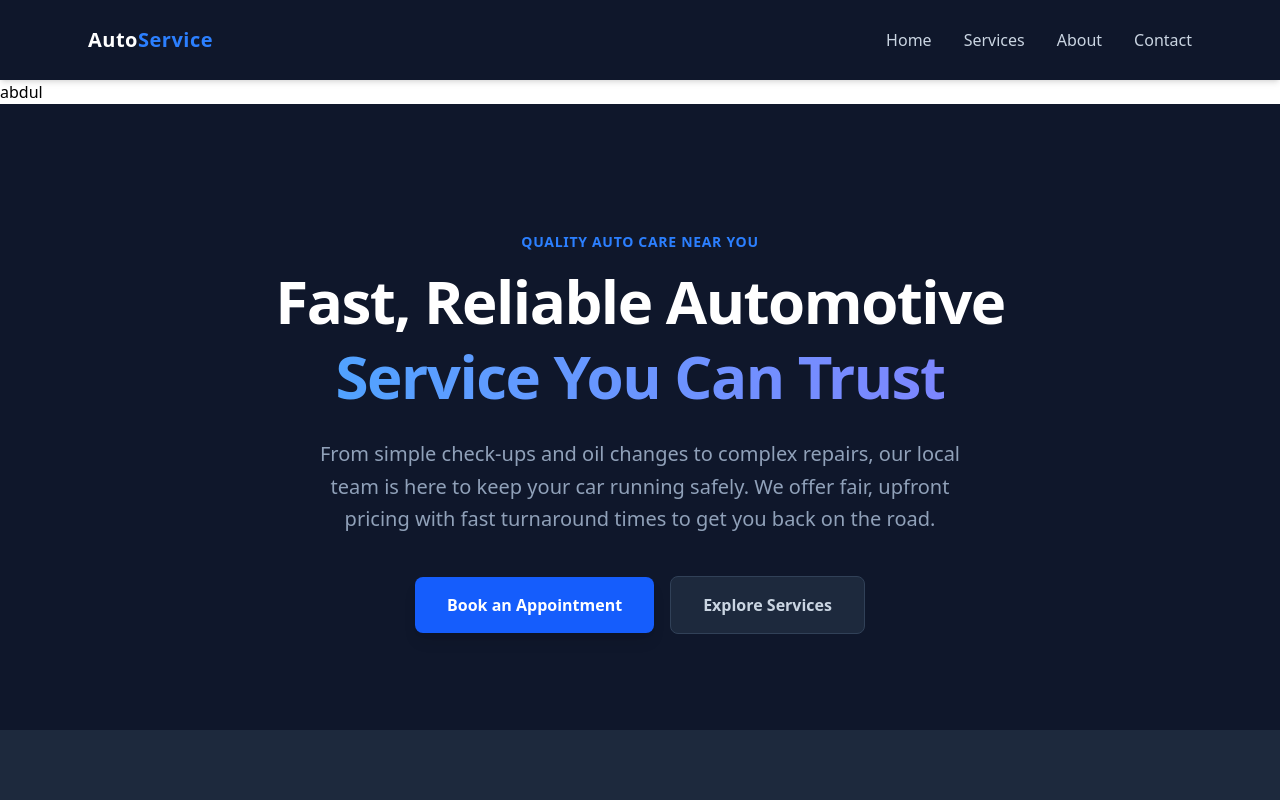
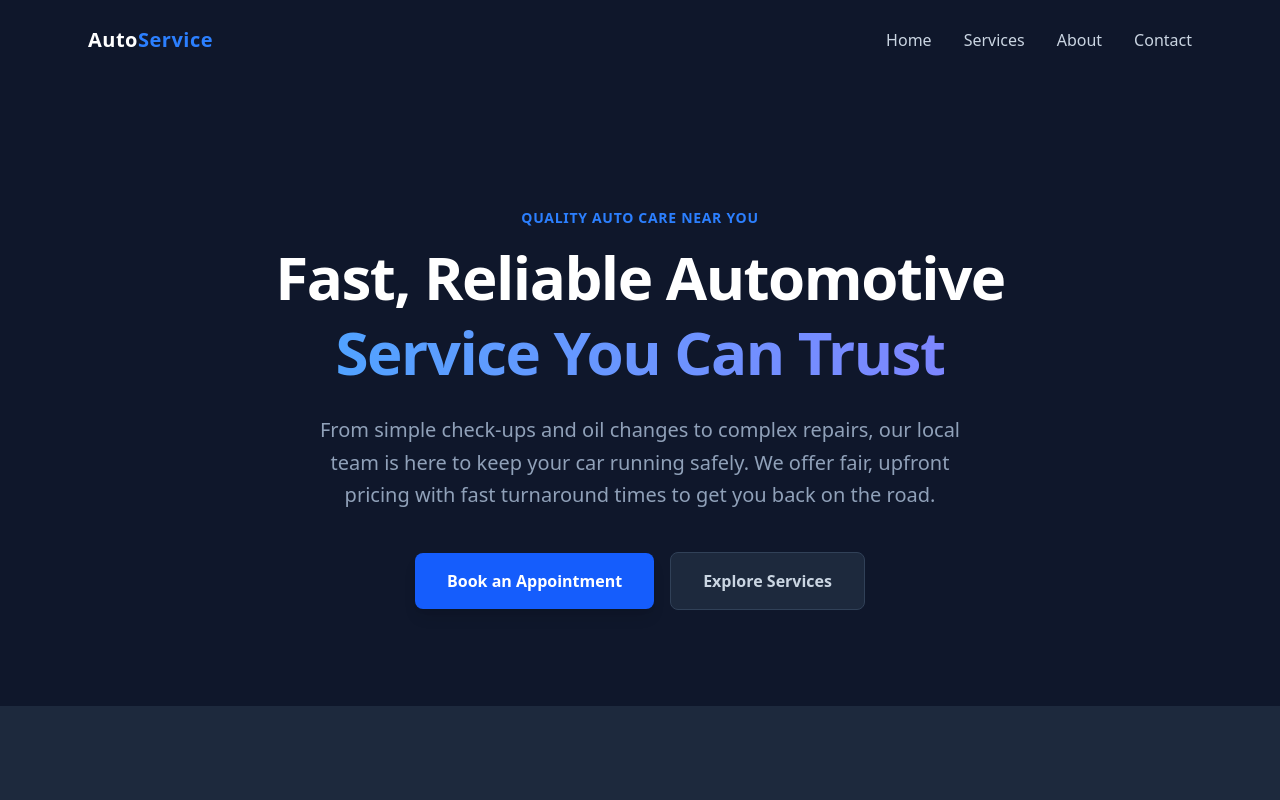
Before and after one commit to oyeladuna/first-page, a website: page index.html in a window 1280 px wide. Shown: the top 800 px of the page. Drawn offline with nearby package versions, Linux system fonts and the light colour scheme.

Commit message:
Fix: update content inside the index.html layout

```diff
--- a/index.html
+++ b/index.html
@@ -32,9 +32,7 @@
   </nav>
 </header>
 <main>
-<section>
-  <div><p>abdul</p></div>
-</section>
+
   <section id="hero" class="bg-slate-900 text-white pt-32 pb-24 border-b border-slate-800">
     <div class="max-w-4xl mx-auto px-6 text-center">
 
```
